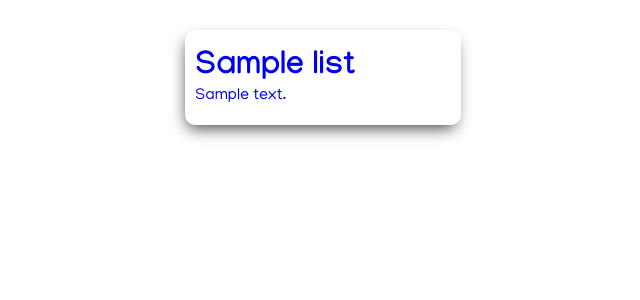
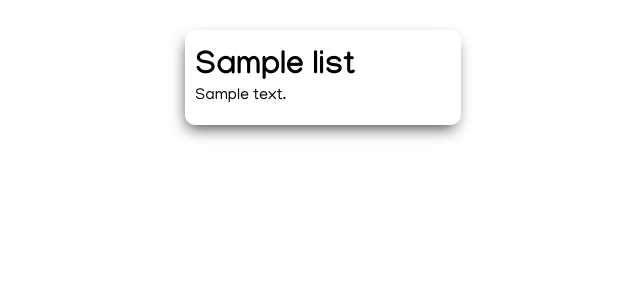
Before and after one commit to vitualizz/django-todoList, a Django app: page / in a window 1280 px wide. Shown: the part 75-375 px from the top of the page, without its empty margins (317-957 px from the left). Run offline with Django 3.2, Linux system fonts and the light colour scheme; a user stored in the database is signed in; tables that the repository leaves empty hold one stand-in row (values such as "Sample post"); style sheets or scripts are compiled from the project's sources; some libraries are stand-ins or nearby versions.

Commit message:
tag a color inherit reset

```diff
--- a/static/styles/base/_reset.sass
+++ b/static/styles/base/_reset.sass
@@ -4,3 +4,4 @@
 
 a
   text-decoration: none
+  color: inherit
--- a/static/styles/main.css
+++ b/static/styles/main.css
@@ -3,7 +3,8 @@
   padding: 0; }
 
 a {
-  text-decoration: none; }
+  text-decoration: none;
+  color: inherit; }
 
 * {
   font-family: 'Manjari', sans-serif; }
```
Also changed, not shown: 1 other file.
